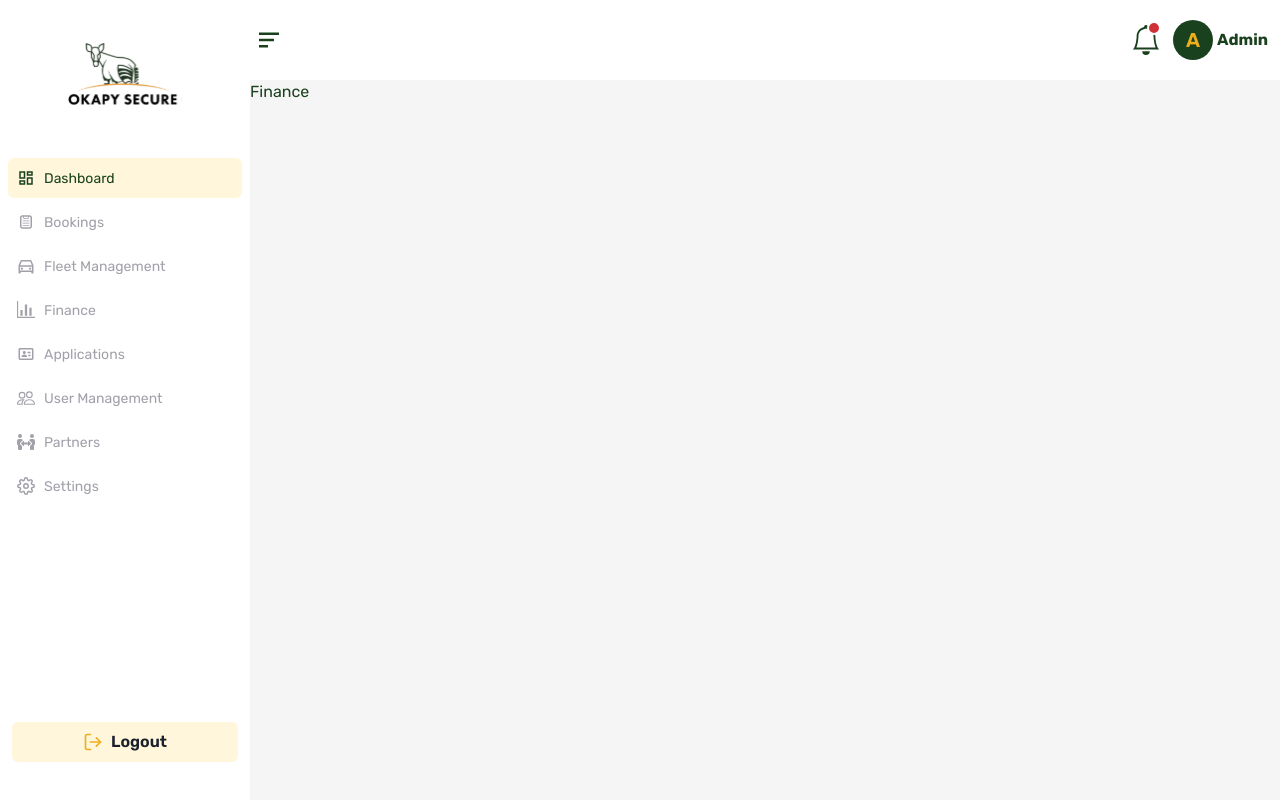
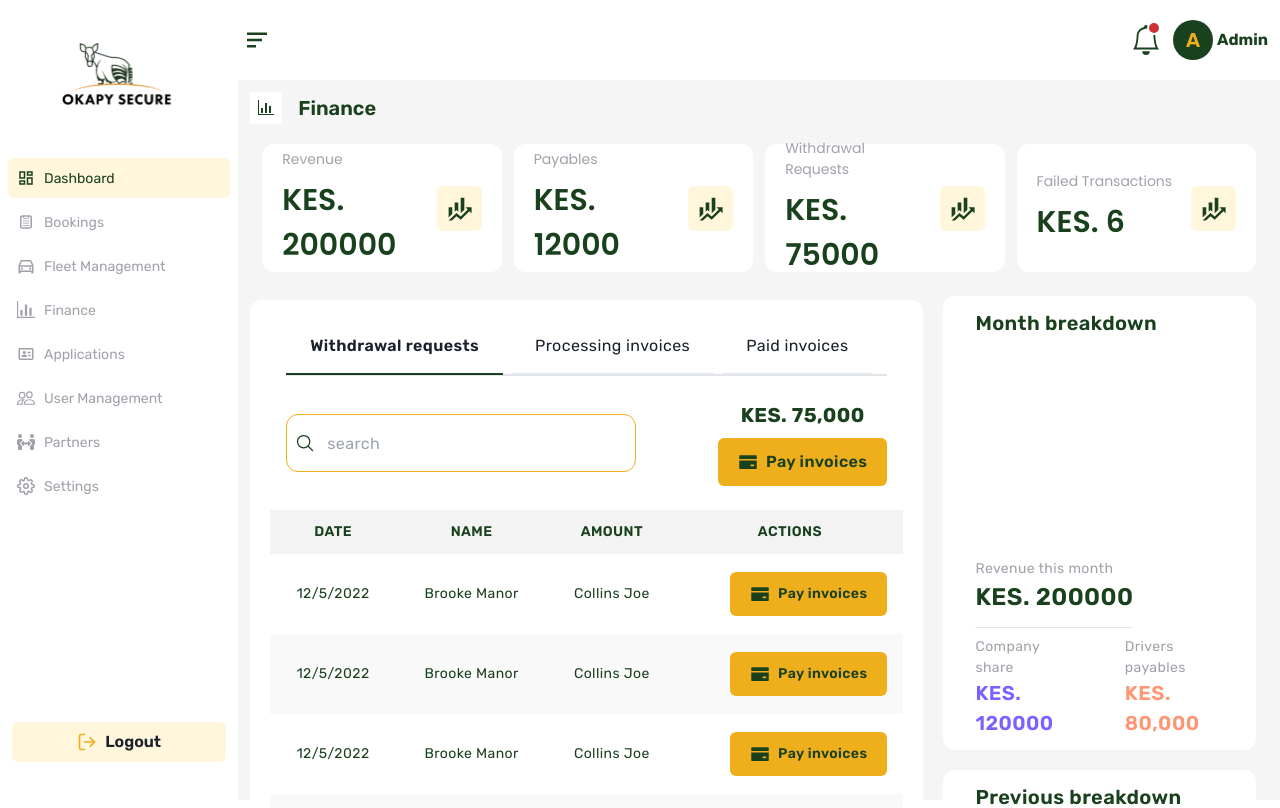
Before and after one commit to Pekstaar/pie-admin, a React (Create React App) app: page /finance in a window 1280 px wide. Built offline with nearby package versions, Linux system fonts and the light colour scheme.

Commit message:
[UDPATE]: finance screen 1

```diff
--- a/src/assets/Theme.jsx
+++ b/src/assets/Theme.jsx
@@ -18,7 +18,7 @@ export const colors = {
   bg_gray: "#F5F5F5",
 };
 
-export const font = `'Rubik', sans-serif`;
+export const font = `'Rubik','Poppins', sans-serif`;
 export const styles = {
   "html, body": {
     color: "dark_green",
--- a/src/assets/svg/index.jsx
+++ b/src/assets/svg/index.jsx
@@ -5,5 +5,15 @@ import { ReactComponent as Requests } from "./Requests.svg";
 import { ReactComponent as Completed } from "./Completed.svg";
 import { ReactComponent as Transaction } from "./Transaction.svg";
 import { ReactComponent as Lorry } from "./Lorry.svg";
+import { ReactComponent as Finance } from "./Finance.svg";
 
-export { Logo, Completed, Picked, Cancelled, Requests, Transaction, Lorry };
+export {
+  Logo,
+  Completed,
+  Picked,
+  Cancelled,
+  Requests,
+  Transaction,
+  Lorry,
+  Finance,
+};
--- /dev/null
+++ b/src/components/finance/FinanceCard.jsx
@@ -0,0 +1,29 @@
+import { Box, Center, HStack, Text } from "@chakra-ui/react";
+import React from "react";
+import { Finance } from "../../assets/svg";
+
+const FinanceCard = ({ text, no }) => (
+  <HStack
+    fontFamily={"Poppins"}
+    bg={"white"}
+    borderRadius={"xl"}
+    h={"32"}
+    w={1 / 4}
+    px={"5"}
+  >
+    <Box className="flex-grow">
+      <Text fontSize={"sm"} className={"text-zinc-400"}>
+        {text}
+      </Text>
+      <Text mt={"2"} fontWeight={"semibold"} fontSize={"30px"}>
+        KES. {no}
+      </Text>
+    </Box>
+
+    <Center p={"2"} bg={"current_bg"} borderRadius={"md"}>
+      <Finance />
+    </Center>
+  </HStack>
+);
+
+export default FinanceCard;
--- /dev/null
+++ b/src/components/finance/PayButton.jsx
@@ -0,0 +1,13 @@
+import { Text } from "@chakra-ui/react";
+import React from "react";
+
+const PayButton = ({ icon, text }) => {
+  return (
+    <button className="bg-primary_yellow rounded-md items-center flex gap-2 px-5 py-3">
+      {icon}
+      <Text fontWeight={"semibold"}>{text}</Text>
+    </button>
+  );
+};
+
+export default PayButton;
--- a/src/index.css
+++ b/src/index.css
@@ -1,4 +1,5 @@
 @import url("https://fonts.googleapis.com/css2?family=Rubik:ital,wght@0,300;0,400;0,500;0,600;0,700;0,800;1,300;1,400;1,500;1,600;1,700&display=swap");
+@import url("https://fonts.googleapis.com/css2?family=Poppins:wght@200;300;400;500;600;700;800&display=swap");
 
 @tailwind base;
 @tailwind components;
--- a/src/pages/Finance.jsx
+++ b/src/pages/Finance.jsx
@@ -1,7 +1,307 @@
+import { Box, Button, HStack, Text } from "@chakra-ui/react";
 import React from "react";
+import BreadCrumb from "../components/general/BreadCrumb";
+import Table from "../components/general/Table";
+import Wrapper from "../components/general/Wrapper";
+
+import { IoSearchOutline } from "react-icons/io5";
+import CInput from "../components/general/Input";
+import { AiFillCreditCard } from "react-icons/ai";
+import { GoGraph } from "react-icons/go";
+import PayButton from "../components/finance/PayButton";
+import FinanceCard from "../components/finance/FinanceCard";
 
 const Finance = () => {
-  return <div>Finance</div>;
+  return (
+    <Box p={"3"} maxH={"91%"} overflowY={"scroll"}>
+      <BreadCrumb icon={<GoGraph />} title={"Finance"} />
+
+      <HStack p={"3"} pt={"5"} gap={3}>
+        {cards_data?.map((item) => (
+          <FinanceCard no={item?.number} text={item?.text} />
+        ))}
+      </HStack>
+
+      <Box className="flex gap-2 " letterSpacing={"wide"}>
+        <Wrapper w={2 / 3} my={"4"} p={"5"}>
+          <HStack
+            gap={"2"}
+            className={"border-b-2 border-zinc-200"}
+            h={"14"}
+            mx={"4"}
+          >
+            <SubNavItem
+              isCurrent
+              title={"Withdrawal requests"}
+              handleClick={() => {}}
+            />
+            <SubNavItem title={"Processing invoices"} handleClick={() => {}} />
+            <SubNavItem title={"Paid invoices"} handleClick={() => {}} />
+          </HStack>
+
+          {/* search and table actions */}
+          <HStack py={"6"} justifyContent={"space-between"} px={"4"}>
+            {/* /search input */}
+            <CInput icon={<IoSearchOutline className="text-xl" />} />
+            {/* pay invoices button */}
+            <Box gap={"2"} textAlign={"center"}>
+              {/* text */}
+              <Text fontWeight={"bold"} fontSize={"xl"} mb={"2"}>
+                KES. 75,000
+              </Text>
+              {/* button */}
+              <PayButton
+                icon={<AiFillCreditCard className="text-xl" />}
+                text={"Pay invoices"}
+              />
+            </Box>
+          </HStack>
+
+          {/* body */}
+          <Box className="">
+            <Table headers={[...Object.keys(tableData[0]), "Actions"]}>
+              {tableData?.map((data, key) => {
+                const isEven = key % 2;
+
+                return (
+                  <tr
+                    className={`h-20 capitalize ${
+                      isEven ? "bg-[#F9F9F9]" : "white"
+                    }`}
+                  >
+                    <td className=" text-center py-3 px-4">{data?.date}</td>
+
+                    <td className="text-center py-3 px-4">{data?.name}</td>
+                    <td className="text-center py-3 px-4">{data?.amount}</td>
+
+                    {/* actions table */}
+                    <td className={`text-center py-3 px-4 w-[20%1]`}>
+                      <Box className="flex justify-end gap-4">
+                        <PayButton
+                          icon={<AiFillCreditCard className="text-xl" />}
+                          text={"Pay invoices"}
+                        />
+                      </Box>
+                    </td>
+                  </tr>
+                );
+              })}
+            </Table>
+          </Box>
+        </Wrapper>
+
+        <Box className="flex flex-col gap-5" w={1 / 3} p={"3"}>
+          {/* current month breakdown  */}
+          <Wrapper px={"8"}>
+            {/* title */}
+            <Text fontWeight={"semibold"} fontSize={"xl"}>
+              Month breakdown
+            </Text>
+            {/* chart */}
+            <Box className="h-[220px]"></Box>
+            <Box display={"inline-block"}>
+              <Box>
+                <Text fontSize={"sm"} className={"text-zinc-400"}>
+                  Revenue this month
+                </Text>
+                <Text fontWeight={"semibold"} fontSize={"2xl"}>
+                  KES. 200000
+                </Text>
+              </Box>
+
+              <hr className="w-full mt-3" />
+            </Box>
+
+            <Box
+              display={"flex"}
+              // justifyContent={"space-between"}
+              gap={"12"}
+              mt={"2"}
+              // pr={"10"}
+            >
+              <Box>
+                <Text fontSize={"sm"} className={"text-zinc-400"}>
+                  Company share
+                </Text>
+                <Text
+                  fontWeight={"semibold"}
+                  fontSize={"xl"}
+                  textColor="chart_primary"
+                >
+                  KES. 120000
+                </Text>
+              </Box>
+
+              <Box>
+                <Text fontSize={"sm"} className={"text-zinc-400"}>
+                  Drivers payables
+                </Text>
+                <Text
+                  fontWeight={"semibold"}
+                  fontSize={"xl"}
+                  textColor="chart_secondary"
+                  letterSpacing={"wide"}
+                >
+                  KES. 80,000
+                </Text>
+              </Box>
+            </Box>
+
+            {/* line */}
+          </Wrapper>
+
+          {/* previous month breakdown */}
+          <Wrapper px={"8"}>
+            {/* title */}
+            <Text fontWeight={"semibold"} fontSize={"xl"}>
+              Previous breakdown
+            </Text>
+            {/* chart */}
+            <Box className="h-[220px]"></Box>
+            <Box display={"inline-block"}>
+              <Box>
+                <Text fontSize={"sm"} className={"text-zinc-400"}>
+                  Revenue this month
+                </Text>
+                <Text fontWeight={"semibold"} fontSize={"2xl"}>
+                  KES. 300000
+                </Text>
+              </Box>
+
+              <hr className="w-full mt-3" />
+            </Box>
+
+            <Box
+              display={"flex"}
+              // justifyContent={"space-between"}
+              gap={"12"}
+              mt={"2"}
+              // pr={"10"}
+            >
+              <Box>
+                <Text fontSize={"sm"} className={"text-zinc-400"}>
+                  Company share
+                </Text>
+                <Text
+                  fontWeight={"semibold"}
+                  fontSize={"xl"}
+                  textColor="chart_primary"
+                >
+                  KES. 150000
+                </Text>
+              </Box>
+
+              <Box>
+                <Text fontSize={"sm"} className={"text-zinc-400"}>
+                  Drivers payables
+                </Text>
+                <Text
+                  fontWeight={"semibold"}
+                  fontSize={"xl"}
+                  textColor="chart_secondary"
+                  letterSpacing={"wide"}
+                >
+                  KES. 150,000
+                </Text>
+              </Box>
+            </Box>
+
+            {/* line */}
+          </Wrapper>
+        </Box>
+      </Box>
+    </Box>
+  );
 };
 
 export default Finance;
+
+const SubNavItem = ({ title, isCurrent }) => (
+  // <Button>
+
+  // </Button>
+  <Button
+    h={"14"}
+    cursor={"pointer"}
+    borderRadius={"none"}
+    bg={"white "}
+    className={`text-primary_yellow text-lg ${
+      isCurrent ? "text-dark_green " : "text-zinc-400 "
+    }`}
+    //  onClick={handleLogout}
+    _hover={{
+      bg: "white",
+      borderBottomColor: "dark_green",
+      textColor: "dark_green",
+    }}
+    _focus={{ bg: "white" }}
+    fontWeight={isCurrent ? "semibold" : "normal"}
+    px={"6"}
+    // py={"3"}
+    borderBottomWidth={"2px"}
+    borderBottomColor={isCurrent ? "dark_green" : "none"}
+  >
+    {title}
+  </Button>
+);
+
+const tableData = [
+  {
+    date: "12/5/2022",
+    name: "Brooke Manor",
+    amount: "Collins joe",
+  },
+  {
+    date: "12/5/2022",
+    name: "Brooke Manor",
+    amount: "Collins joe",
+  },
+  {
+    date: "12/5/2022",
+    name: "Brooke Manor",
+    amount: "Collins joe",
+  },
+  {
+    date: "12/5/2022",
+    name: "Brooke Manor",
+    amount: "Collins joe",
+  },
+  {
+    date: "12/5/2022",
+    name: "Brooke Manor",
+    amount: "Collins joe",
+  },
+  {
+    date: "12/5/2022",
+    name: "Brooke Manor",
+    amount: "Collins joe",
+  },
+  {
+    date: "12/5/2022",
+    name: "Brooke Manor",
+    amount: "Collins joe",
+  },
+  {
+    date: "12/5/2022",
+    name: "Brooke Manor",
+    amount: "Collins joe",
+  },
+];
+const cards_data = [
+  {
+    text: "Revenue",
+    number: 200000,
+  },
+  {
+    text: "Payables",
+    number: 12000,
+  },
+  {
+    text: "Withdrawal Requests",
+    number: 75000,
+  },
+  {
+    text: "Failed Transactions",
+    number: 6,
+  },
+];
```
Also changed, not shown: src/assets/svg/Finance.svg (added).
